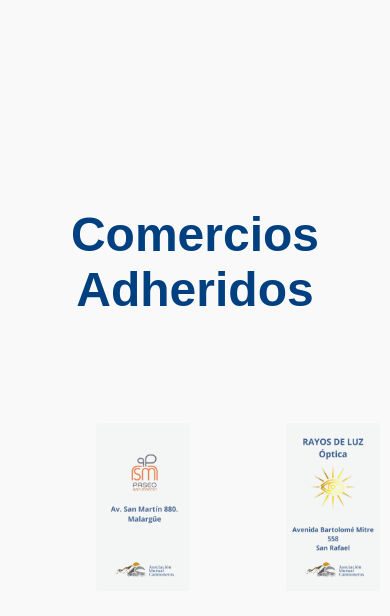
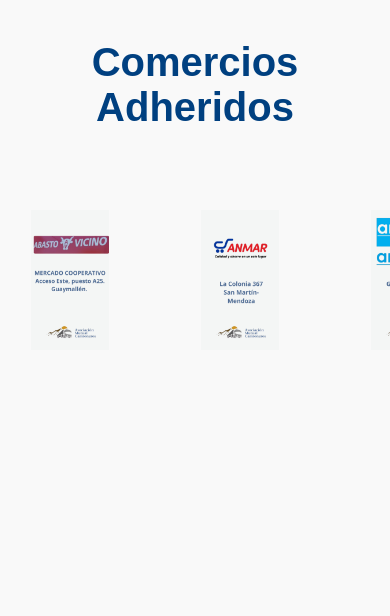
Before and after one commit to MutualCamionerosMza/afiliados, a website: page comercios.html in a window 390 px wide. Drawn offline with Linux system fonts and the light colour scheme.

Commit message:
responsivo

```diff
--- a/comercios.html
+++ b/comercios.html
@@ -13,13 +13,12 @@
     display: flex;
     flex-direction: column;
     align-items: center;
-    justify-content: center;
     min-height: 100vh;
   }
 
   h1 {
     margin: 40px 0 20px 0;
-    font-size: 3em;
+    font-size: 2.5em;
     color: #004080;
     text-align: center;
   }
@@ -28,18 +27,15 @@
     width: 100%;
     max-width: 1300px;
     overflow: hidden;
-    display: flex;
-    justify-content: center;
-    align-items: center;
-    padding: 100px 0;
     position: relative;
-    perspective: 1200px;
+    padding: 60px 0;
   }
 
   .carousel {
     display: flex;
-    gap: 50px;
-    transition: transform 0.2s linear;
+    gap: 30px;
+    transition: transform 0.3s ease;
+    will-change: transform;
   }
 
   .carousel img {
@@ -48,23 +44,16 @@
     object-fit: contain;
     border-radius: 15px;
     flex-shrink: 0;
+    cursor: grab;
     transition: transform 0.3s ease, box-shadow 0.3s ease;
-    cursor: pointer;
-    transform-origin: center center;
   }
 
-  /* Todas las imágenes grandes desde el inicio */
-  .carousel img {
-    transform: scale(1.5);
-    box-shadow: none;
-    z-index: 5;
-  }
-
-  /* Hover ligero */
-  .carousel img.hovered {
-    transform: scale(1.7);
-    z-index: 20;
-    box-shadow: 0 20px 40px rgba(0,0,0,0.3);
+  /* Hover desktop */
+  @media(min-width: 600px) {
+    .carousel img:hover {
+      transform: scale(1.2);
+      box-shadow: 0 10px 20px rgba(0,0,0,0.2);
+    }
   }
 
   .arrow {
@@ -79,11 +68,11 @@
     z-index: 50;
     padding: 5px;
     border-radius: 50%;
-    opacity: 0; /* invisibles por defecto */
+    opacity: 0;
   }
 
   .carousel-container:hover .arrow {
-    opacity: 1; /* aparecen al acercar el cursor */
+    opacity: 1;
   }
 
   .arrow:hover {
@@ -93,16 +82,13 @@
   .arrow.left { left: 10px; }
   .arrow.right { right: 10px; }
 
+  /* Responsive */
   @media(max-width: 900px) {
-    .carousel img { width: 200px; height: 200px; transform: scale(1.4); }
+    .carousel img { width: 180px; height: 180px; }
   }
-
   @media(max-width: 600px) {
-    .carousel img { width: 160px; height: 160px; transform: scale(1.3); }
-  }
-
-  @media(max-width: 400px) {
-    .carousel img { width: 140px; height: 140px; transform: scale(1.2); }
+    .carousel img { width: 140px; height: 140px; }
+    .arrow { display: none; } /* esconder flechas en móvil */
   }
 </style>
 </head>
@@ -110,7 +96,7 @@
 
 <h1>Comercios Adheridos</h1>
 
-<div class="carousel-container">
+<div class="carousel-container" id="carousel-container">
   <div class="carousel" id="carousel"></div>
   <div class="arrow left" id="arrow-left">&#9664;</div>
   <div class="arrow right" id="arrow-right">&#9654;</div>
@@ -120,61 +106,72 @@
 const carousel = document.getElementById("carousel");
 const arrowLeft = document.getElementById("arrow-left");
 const arrowRight = document.getElementById("arrow-right");
+const container = document.getElementById("carousel-container");
+
 let comercios = [];
-let scrollAmount = 0;
-let isPaused = false;
+let scrollX = 0;
+let isDragging = false;
+let startX = 0;
+let scrollStart = 0;
 let speed = 1.5;
 
-// Cargar imágenes desde JSON
+// Cargar imágenes
 fetch('comercios/comercios.json')
   .then(res => res.json())
   .then(data => {
     comercios = data;
     initCarousel();
-    requestAnimationFrame(autoScroll);
+    if(window.innerWidth > 600) requestAnimationFrame(autoScroll);
   })
   .catch(err => console.error("Error cargando comercios:", err));
 
 function initCarousel() {
-  const allImages = [...comercios, ...comercios, ...comercios]; // loop suave
-
-  allImages.forEach((imgSrc) => {
+  comercios.forEach((imgSrc) => {
     const img = document.createElement("img");
     img.src = `comercios/${imgSrc}`;
     img.onerror = () => console.warn(`No se pudo cargar la imagen: ${img.src}`);
-
-    // Hover ligero
-    img.addEventListener("mouseenter", () => {
-      img.classList.add("hovered");
-      isPaused = true; // pausa scroll
-    });
-    img.addEventListener("mouseleave", () => {
-      img.classList.remove("hovered");
-      isPaused = false; // continua scroll
-    });
-
     carousel.appendChild(img);
   });
 }
 
-// Auto scroll continuo
+// Auto scroll desktop
 function autoScroll() {
-  if(!isPaused) {
-    scrollAmount += speed;
-    if(scrollAmount >= carousel.scrollWidth / 3) scrollAmount = 0;
-    if(scrollAmount < 0) scrollAmount = carousel.scrollWidth / 3;
+  if(!isDragging) {
+    scrollX += speed;
+    if(scrollX >= carousel.scrollWidth - container.offsetWidth) scrollX = 0;
+    carousel.style.transform = `translateX(${-scrollX}px)`;
   }
-  carousel.style.transform = `translateX(${-scrollAmount}px)`;
   requestAnimationFrame(autoScroll);
 }
 
-// Flechas para acelerar scroll
+// Flechas desktop
 arrowRight.addEventListener("mouseenter", () => { speed = 6; });
 arrowRight.addEventListener("mouseleave", () => { speed = 1.5; });
 
 arrowLeft.addEventListener("mouseenter", () => { speed = -6; });
 arrowLeft.addEventListener("mouseleave", () => { speed = 1.5; });
 
+// Swipe móvil
+carousel.addEventListener("pointerdown", (e) => {
+  isDragging = true;
+  startX = e.clientX;
+  scrollStart = scrollX;
+  carousel.style.cursor = 'grabbing';
+});
+
+window.addEventListener("pointerup", () => {
+  isDragging = false;
+  carousel.style.cursor = 'grab';
+});
+
+window.addEventListener("pointermove", (e) => {
+  if(!isDragging) return;
+  const dx = e.clientX - startX;
+  scrollX = scrollStart - dx;
+  if(scrollX < 0) scrollX = 0;
+  if(scrollX > carousel.scrollWidth - container.offsetWidth) scrollX = carousel.scrollWidth - container.offsetWidth;
+  carousel.style.transform = `translateX(${-scrollX}px)`;
+});
 </script>
 
 </body>
```
